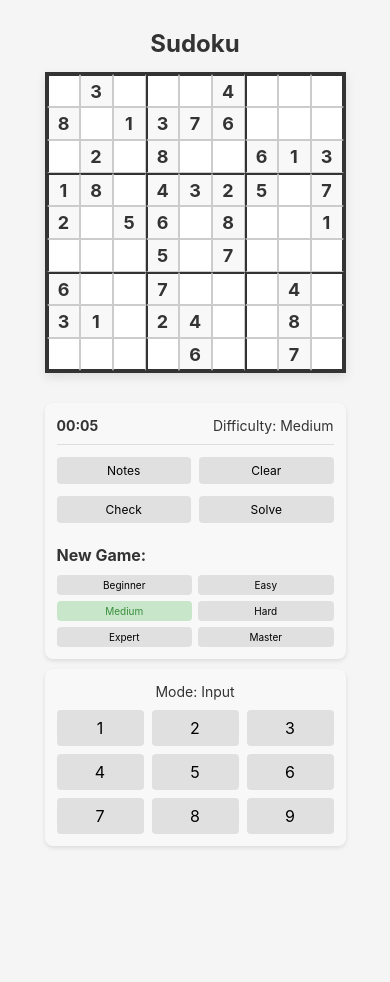
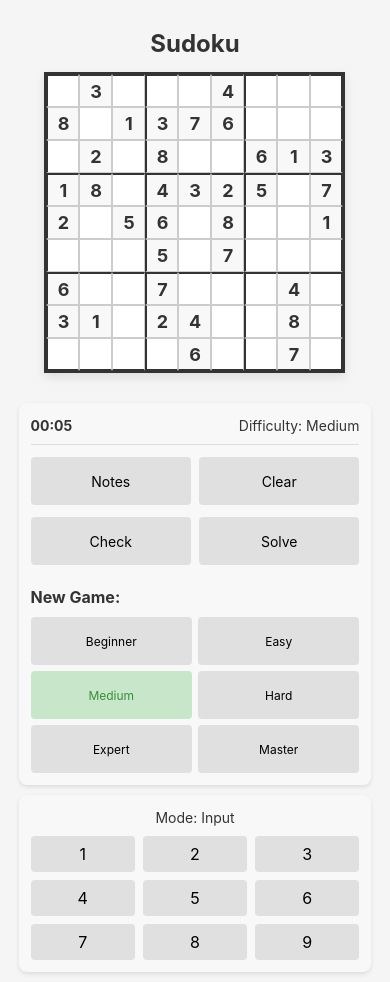
Before and after one commit to Kallahan23/sudoku, a React (Vite) app: page / in a window 390 px wide. Before the commit the page ends 856 px from the top, so only its background shows below. Built offline with nearby package versions, Linux system fonts and the light colour scheme.

Commit message:
bigger buttons

```diff
--- a/src/styles/Controls.css
+++ b/src/styles/Controls.css
@@ -38,13 +38,17 @@
 
 .control-button {
   flex: 1;
-  padding: 8px;
+  padding: 12px;
+  min-height: 44px;
   background-color: #e0e0e0;
   border: none;
   border-radius: 4px;
   cursor: pointer;
   font-size: 14px;
   transition: background-color 0.2s;
+  display: flex;
+  align-items: center;
+  justify-content: center;
 }
 
 .control-button:hover {
@@ -75,15 +79,19 @@
   flex: 1;
   min-width: calc(50% - 3px);
   max-width: calc(50% - 3px);
-  padding: 6px 4px;
+  min-height: 44px;
+  padding: 12px 8px;
   background-color: #e0e0e0;
   border: none;
   border-radius: 4px;
   cursor: pointer;
-  font-size: 12px;
+  font-size: 13px;
   transition: background-color 0.2s;
   text-transform: capitalize;
   white-space: nowrap;
+  display: flex;
+  align-items: center;
+  justify-content: center;
 }
 
 .difficulty-button:hover {
@@ -102,16 +110,33 @@
   }
 
   .control-button {
-    padding: 6px;
-    font-size: 12px;
+    padding: 14px 8px;
+    min-height: 48px;
+    font-size: 14px;
   }
 
   .difficulty-button {
-    padding: 4px 2px;
-    font-size: 10px;
+    padding: 14px 6px;
+    min-height: 48px;
+    font-size: 12px;
+    min-width: calc(50% - 3px);
+    max-width: calc(50% - 3px);
   }
 
   .timer, .difficulty {
     font-size: 14px;
   }
 }
+
+@media (max-width: 360px) {
+  .difficulty-button {
+    min-width: 100%;
+    max-width: 100%;
+    margin-bottom: 4px;
+  }
+
+  .difficulty-buttons {
+    flex-direction: column;
+    gap: 4px;
+  }
+}
```
